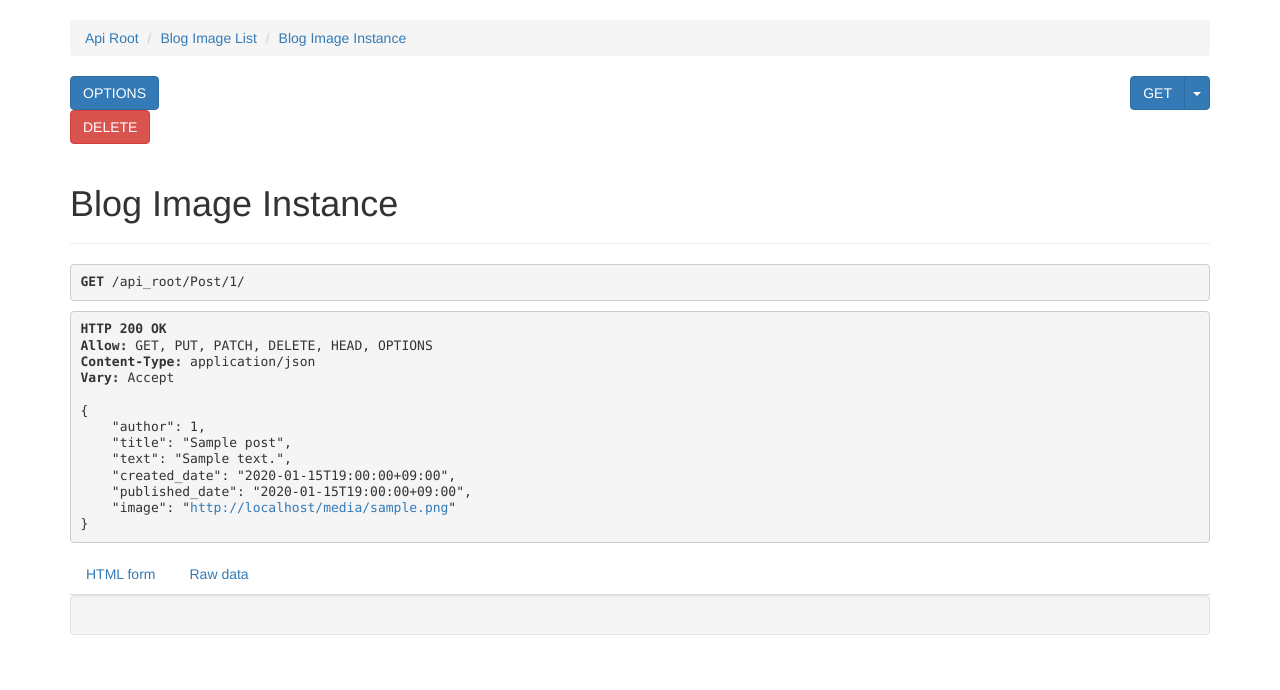
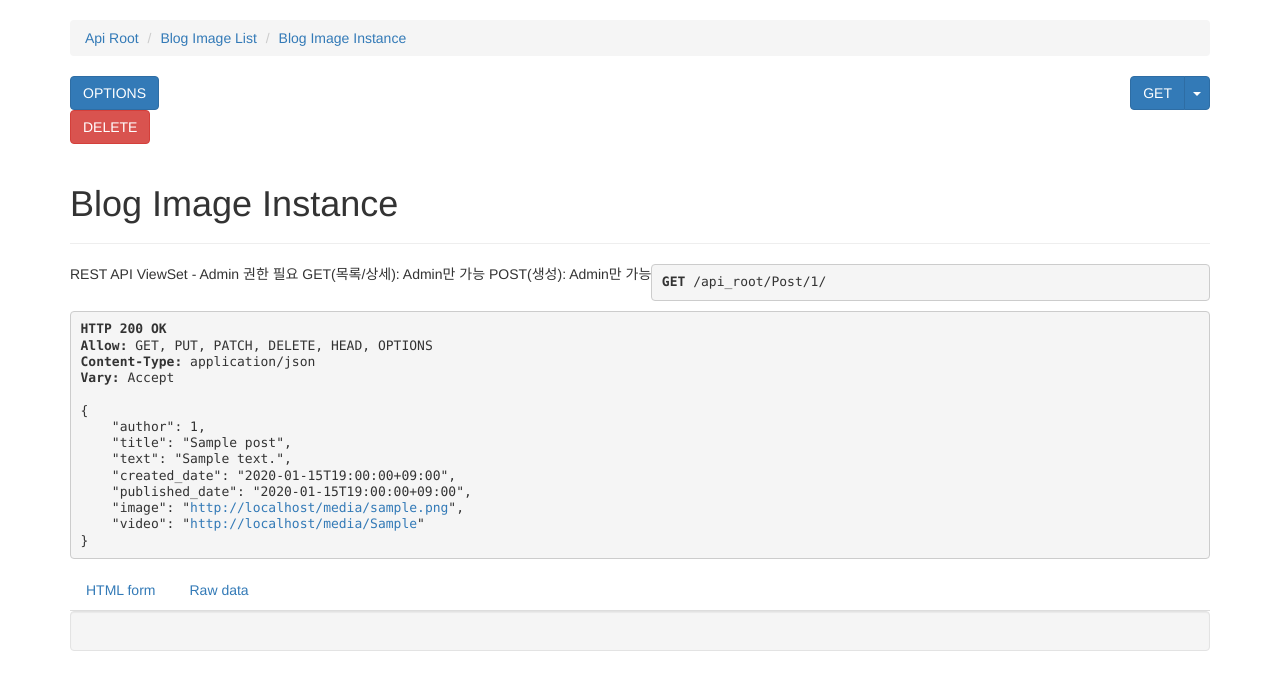
Before and after one commit to Namujigi/Mobile-Web-Service-Programming_final-assignment, a Django app: page /api_root/Post/1/ in a window 1280 px wide. Shown: the part 51-741 px from the top of the page. Run offline with Django 5.2, Linux system fonts and the light colour scheme; a user stored in the database is signed in; tables that the repository leaves empty hold one stand-in row (values such as "Sample post"); some libraries are stand-ins or nearby versions.

Commit message:
feat(Blog): 동영상 게시 기능 추가

```diff
--- a/Service_System/blog/models.py
+++ b/Service_System/blog/models.py
@@ -11,6 +11,7 @@ class Post(models.Model):
     created_date = models.DateTimeField(default=timezone.now)
     published_date = models.DateTimeField(blank=True, null=True)
     image = models.ImageField(upload_to='blog_image/%Y/%m/%d/', default='blog_image/default_error.png')
+    video = models.FileField(upload_to='blog_video/%Y/%m/%d/', blank=True, null=True)
 
     def publish(self):
         self.published_date = timezone.now()
--- a/Service_System/blog/serializers.py
+++ b/Service_System/blog/serializers.py
@@ -7,4 +7,4 @@ class PostSerializer(serializers.ModelSerializer):
 
     class Meta:
         model = Post
-        fields = ('author', 'title', 'text', 'created_date', 'published_date', 'image')
+        fields = ('author', 'title', 'text', 'created_date', 'published_date', 'image', 'video')
--- a/Service_System/blog/views.py
+++ b/Service_System/blog/views.py
@@ -1,26 +1,40 @@
 from django.shortcuts import render, redirect, get_object_or_404
 from blog.models import Post
-# from django.contrib.auth.models import User
+from django.contrib.auth.models import User
 from django.utils import timezone
 from blog.forms import PostForm
+from django.contrib.auth.decorators import login_required, user_passes_test
 from rest_framework import viewsets
+from rest_framework.permissions import IsAdminUser
 from blog.serializers import PostSerializer
 
 class blogImage(viewsets.ModelViewSet):
+    """
+    REST API ViewSet - Admin 권한 필요
+    GET(목록/상세): Admin만 가능
+    POST(생성): Admin만 가능
+    """
     queryset = Post.objects.all()
     serializer_class = PostSerializer
+    permission_classes = [IsAdminUser]  # Admin만 접근 가능
+
+# Admin 권한 체크 함수
+def is_admin(user):
+    return user.is_authenticated and user.is_staff
 
 # Create your views here.
+@user_passes_test(is_admin, login_url='/admin/login/')
 def post_list(request):
-    # me = User.objects.get(username='admin')
-    # posts = Post.objects.filter(author=me).order_by('-published_date')
-    posts = Post.objects.order_by('-published_date')
+    admin = User.objects.get(username='admin')
+    posts = Post.objects.filter(author=admin).order_by('-published_date')
     return render(request, 'blog/post_list.html', {'posts': posts})
 
+@user_passes_test(is_admin, login_url='/admin/login/')
 def post_detail(request, pk):
     post = get_object_or_404(Post, pk=pk)
     return render(request, 'blog/post_detail.html', {'post': post})
 
+@user_passes_test(is_admin, login_url='/admin/login/')
 def post_new(request):
     if request.method == "POST":
         form = PostForm(request.POST)
@@ -34,6 +48,7 @@ def post_new(request):
         form = PostForm()
     return render(request, 'blog/post_edit.html', {'form': form})
 
+@user_passes_test(is_admin, login_url='/admin/login/')
 def post_edit(request, pk):
     post = get_object_or_404(Post, pk=pk)
     if request.method == "POST":
--- a/Service_System/mysite/settings.py
+++ b/Service_System/mysite/settings.py
@@ -130,6 +130,10 @@ MEDIA_URL = '/media/'
 MEDIA_ROOT = os.path.join(BASE_DIR, 'media')
 
 REST_FRAMEWORK = {
-    #'DEFAULT_PAGINATION_CLASS': 'rest_framework.permissions.IsAdminUser',
+    'DEFAULT_AUTHENTICATION_CLASSES': [
+        'rest_framework.authentication.TokenAuthentication',
+        'rest_framework.authentication.SessionAuthentication',
+    ],
+    'DEFAULT_PAGINATION_CLASS': 'rest_framework.pagination.PageNumberPagination',
     'PAGE_SIZE': 10
 }
```
Also changed, not shown: Service_System/blog/templates/blog/post_detail.html (+15 -1 lines), Service_System/blog/migrations/0002_post_video.py (added), Service_System/media/blog_image/2025/12/18/스크린샷_2025-12-18_234532.png (added), Service_System/media/blog_image/2025/12/18/스크린샷_2025-12-18_234532_zevQS6W.png (added), 3 other files.
